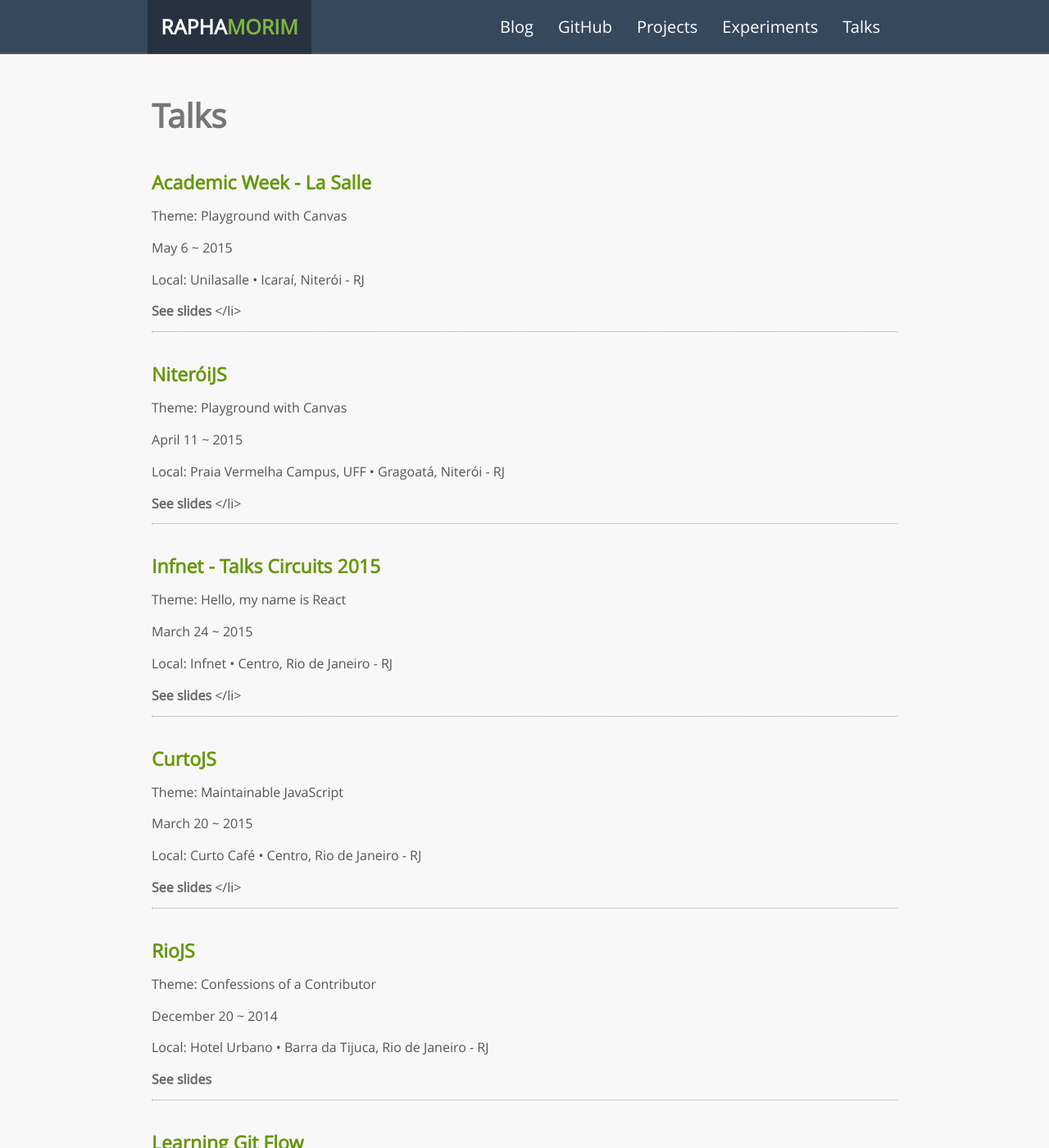
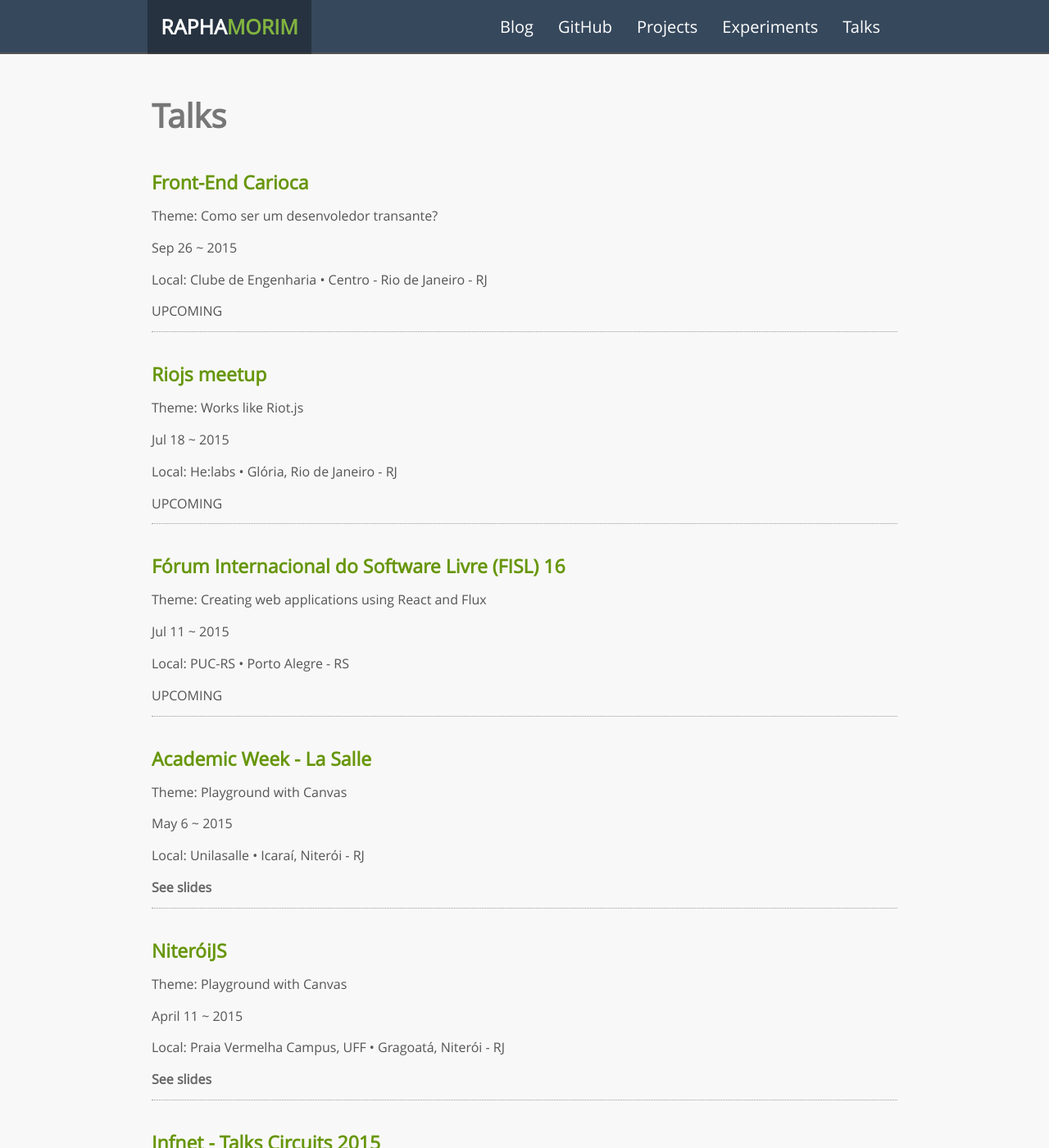
Before and after one commit to raphamorim/raphamorim.github.com, a Jekyll site: the page built from talks/index.md, in a window 1280 px wide and 1400 px high. Shown: the whole window at 82% size. Built offline with Jekyll 4.4.1, drawn with Linux system fonts in a browser that asks for light colours.

Commit message:
Update talks

```diff
--- a/package.json
+++ b/package.json
@@ -19,6 +19,6 @@
   "devDependencies": {
     "grunt": "^0.4.5",
     "grunt-contrib-cssmin": "^0.12.2",
-    "grunt-contrib-uglify": "^0.8.0"
+    "grunt-contrib-uglify": "^0.9.1"
   }
 }
--- a/talks/index.md
+++ b/talks/index.md
@@ -9,32 +9,53 @@ description: Upcoming lectures and previous talks.
 
 <ul id="exp">
   <li>
+     <h3><a href="http://www.eventick.com.br/meetup-riojs-julho-2015" target="_blank">Front-End Carioca</a></h3>
+     <p>Theme: Como ser um desenvoledor transante?</p>
+     <p>Sep 26 ~ 2015</p>
+     <p>Local: Clube de Engenharia • Centro - Rio de Janeiro - RJ</p>
+     <p>UPCOMING</p>
+  </li>
+  <li>
+     <h3><a href="http://www.eventick.com.br/meetup-riojs-julho-2015" target="_blank">Riojs meetup</a></h3>
+     <p>Theme: Works like Riot.js</p>
+     <p>Jul 18 ~ 2015</p>
+     <p>Local: He:labs • Glória, Rio de Janeiro - RJ</p>
+     <p>UPCOMING</p>
+  </li>
+  <li>
+     <h3>Fórum Internacional do Software Livre (FISL) 16</h3>
+     <p>Theme: Creating web applications using React and Flux</p>
+     <p>Jul 11 ~ 2015</p>
+     <p>Local: PUC-RS • Porto Alegre - RS</p>
+     <p>UPCOMING</p>
+  </li>
+  <li>
      <h3><a href="http://niteroijs.org/" target="_blank">Academic Week - La Salle</a></h3>
      <p>Theme: Playground with Canvas</p>
      <p>May 6 ~ 2015</p>
      <p>Local: Unilasalle • Icaraí, Niterói - RJ</p>
-     <p><a href="https://speakerdeck.com/raphamorim/playground-with-canvas">See slides</a>
+     <p><a href="https://speakerdeck.com/raphamorim/playground-with-canvas">See slides</a></p>
   </li>
   <li>
      <h3><a href="http://niteroijs.org/" target="_blank">NiteróiJS</a></h3>
      <p>Theme: Playground with Canvas</p>
      <p>April 11 ~ 2015</p>
      <p>Local: Praia Vermelha Campus, UFF • Gragoatá, Niterói - RJ</p>
-     <p><a href="https://speakerdeck.com/raphamorim/playground-with-canvas">See slides</a>
+     <p><a href="https://speakerdeck.com/raphamorim/playground-with-canvas">See slides</a></p>
   </li>
   <li>
      <h3>Infnet - Talks Circuits 2015</h3>
      <p>Theme: Hello, my name is React</p>
      <p>March 24 ~ 2015</p>
      <p>Local: Infnet • Centro, Rio de Janeiro - RJ</p>
-     <p><a href="https://speakerdeck.com/raphamorim/hello-my-name-is-react">See slides</a>
+     <p><a href="https://speakerdeck.com/raphamorim/hello-my-name-is-react">See slides</a></p>
   </li>
   <li>
      <h3>CurtoJS</h3>
      <p>Theme: Maintainable JavaScript</p>
      <p>March 20 ~ 2015</p>
      <p>Local: Curto Café • Centro, Rio de Janeiro - RJ</p>
-     <p><a href="https://speakerdeck.com/raphamorim/maintainable-javascript">See slides</a>
+     <p><a href="https://speakerdeck.com/raphamorim/maintainable-javascript">See slides</a></p>
   </li>
   <li>
      <h3>RioJS</h3>
@@ -42,16 +63,14 @@ description: Upcoming lectures and previous talks.
      <p>December 20 ~ 2014</p>
      <p>Local: Hotel Urbano • Barra da Tijuca, Rio de Janeiro - RJ</p>
      <p>
-       <a href="https://speakerdeck.com/raphamorim/confissoes-de-um-contribuidor">See slides</a>
-    </p>
+       <a href="https://speakerdeck.com/raphamorim/confissoes-de-um-contribuidor">See slides</a></p>
   </li>
   <li>
      <h3>Learning Git Flow </h3>
      <p>December 3 ~ 2014</p>
      <p>Local: Infnet • Centro, Rio de Janeiro - RJ</p>
      <p>
-       <a href="https://speakerdeck.com/raphamorim/git-flow-workshop">See slides</a>
-    </p>
+       <a href="https://speakerdeck.com/raphamorim/git-flow-workshop">See slides</a></p>
   </li>
   <li>
      <h3>Infnet - Talks Circuits 2014</h3>
```
Also changed, not shown: 2 other files.
